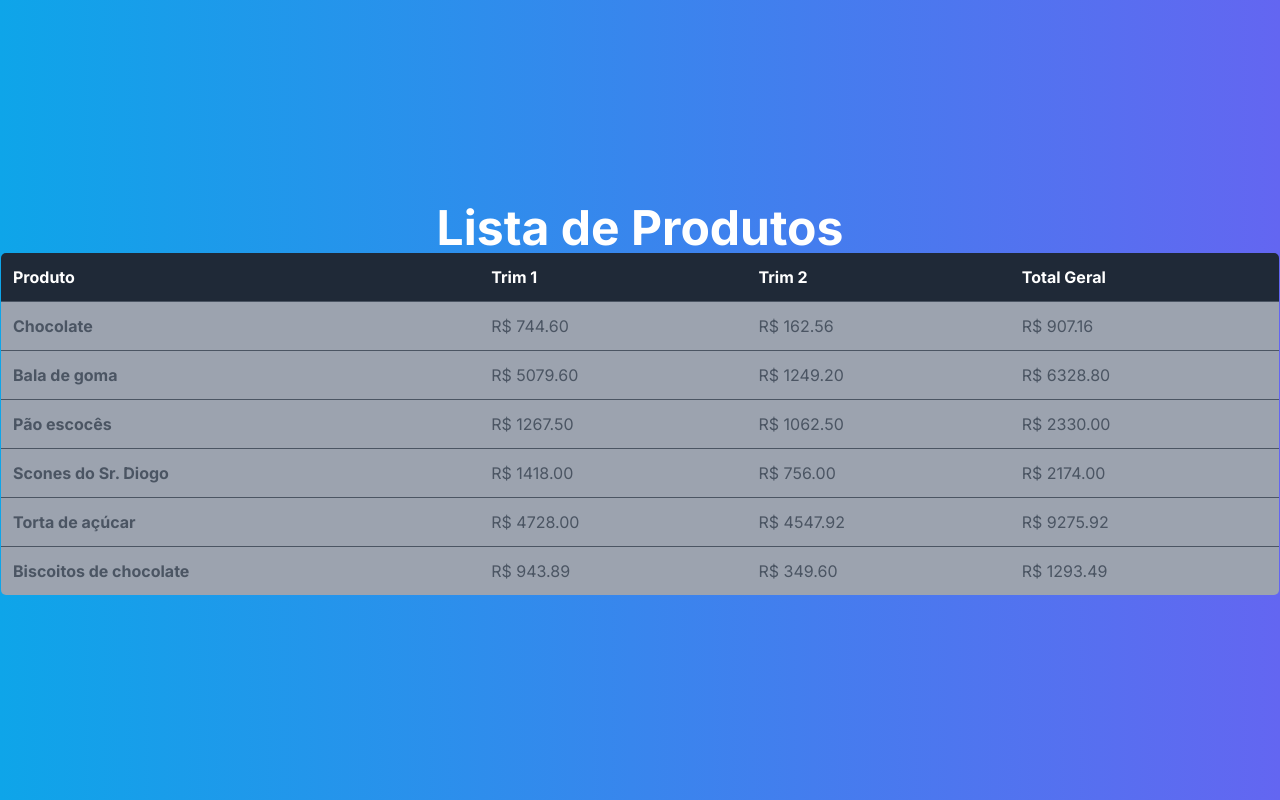
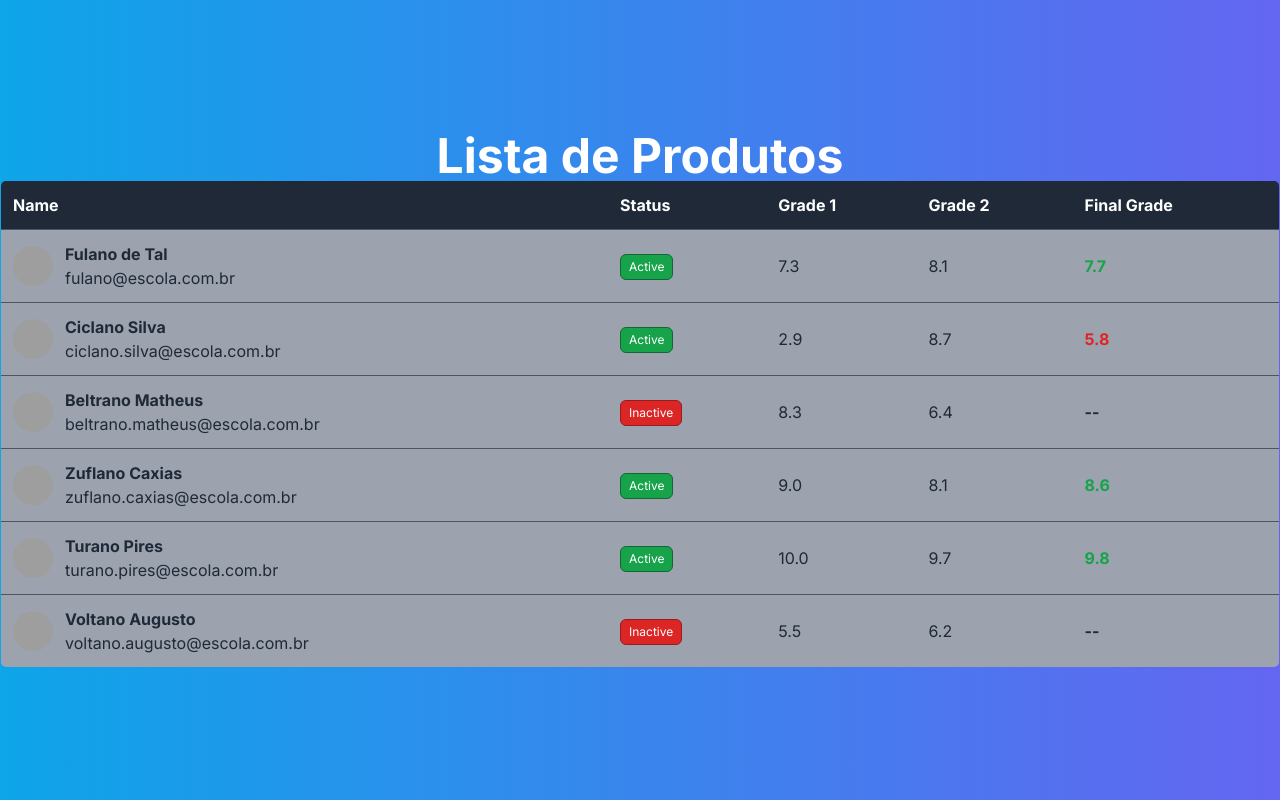
Before and after one commit to Jeanlerson/estudando-React, a Next.js app in the folder react-estudando/: page / in a window 1280 px wide. Built offline with nearby package versions, Linux system fonts and the light colour scheme; grey boxes are pictures that could not be loaded.

Commit message:
atl-corNotaFinal

```diff
--- a/react-estudando/src/app/page.tsx
+++ b/react-estudando/src/app/page.tsx
@@ -10,7 +10,7 @@ const Page = () => {
    <div className="w-screen h-screen flex flex-col justify-center
    items-center text-white bg-gradient-to-r from-sky-500 to-indigo-500">
       <h1 className="text-5xl font-bold">Lista de Produtos</h1>
-      <ProductTable product={productList} />
+      <StudentTable students={students} />
    </div>
   )
 
--- a/react-estudando/src/components/StudentTable.tsx
+++ b/react-estudando/src/components/StudentTable.tsx
@@ -1,5 +1,6 @@
 import { Student } from "@/types/Student"
 import { table } from "console"
+import { Span } from "next/dist/trace"
 
 type Props = {
     students: Student[]
@@ -41,7 +42,13 @@ export const StudentTable = ({students}: Props) => {
                         </td>
                         <td className="p-3">{people.grade1.toFixed(1)}</td>
                         <td className="p-3">{people.grade2.toFixed(1)}</td>
-                        <td className="p-3 font-bold">{people.active ? ((people.grade1 + people.grade2) / 2).toFixed(1) : "--"}</td>
+                        <td className="p-3 font-bold">
+                            {people.active ? (
+                                <span className={`${((people.grade1 + people.grade2) / 2).toFixed(1) >= '7' ? "text-green-600" : "text-red-600"}`}>
+                                    {((people.grade1 + people.grade2) / 2).toFixed(1)}
+                                </span>
+                            ) : ("--")}
+                        </td>
                     </tr>
                 ))}
             </tbody>
```
